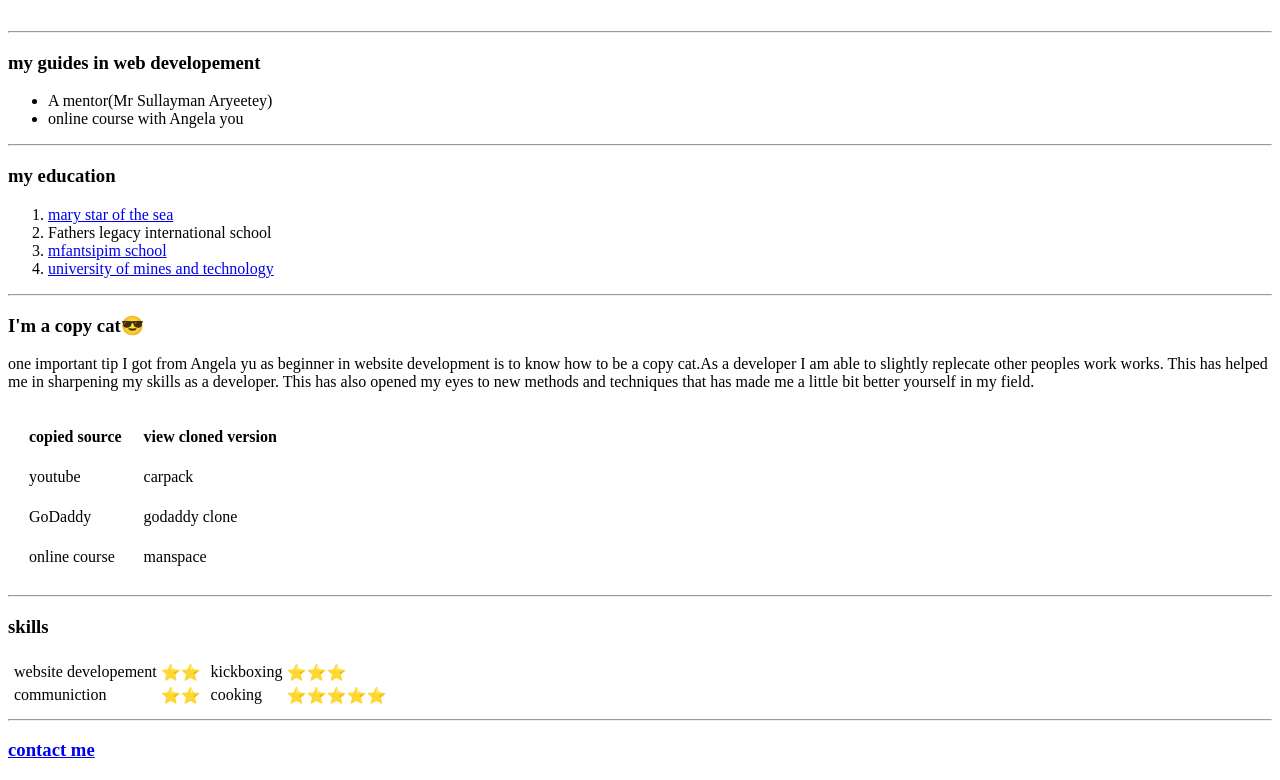
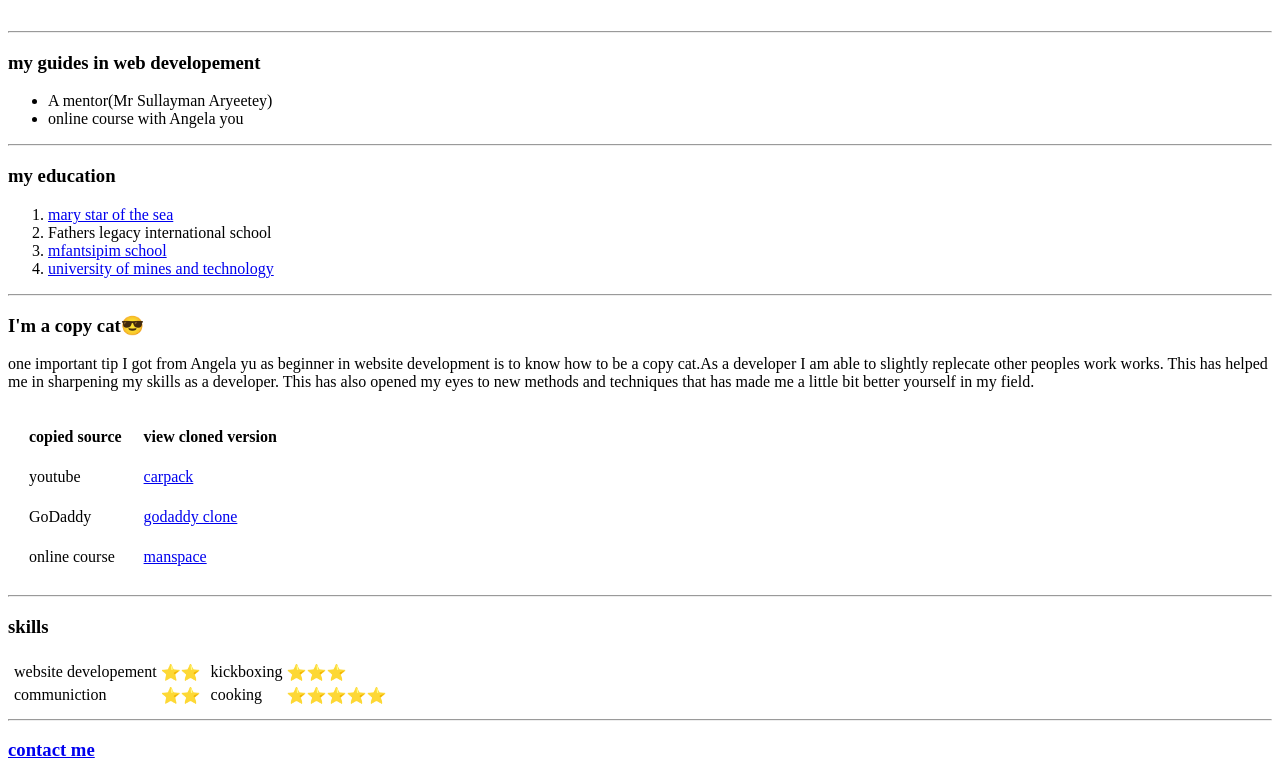
Before and after one commit to ugly-monk/cv, a plain HTML site: page index.html in a window 1280 px wide. Shown: the part 451-1231 px from the top of the page. Drawn offline with Linux system fonts and the light colour scheme.

Commit message:
Update index.html

```diff
--- a/index.html
+++ b/index.html
@@ -67,15 +67,15 @@
       <tbody>
         <tr>
           <td>youtube</td>
-          <td>carpack</td>
+          <td><a href="car.html">carpack</a></td>
         </tr>
         <tr>
           <td>GoDaddy</td>
-          <td>godaddy clone</td>
+          <td><a href="godaddy.html">godaddy clone</a></td>
         </tr>
         <tr>
           <td>online course</td>
-          <td>manspace</td>
+          <td><a href="layouts.html">manspace</a></td>
         </tr>
       </tbody>
     </table>
```
